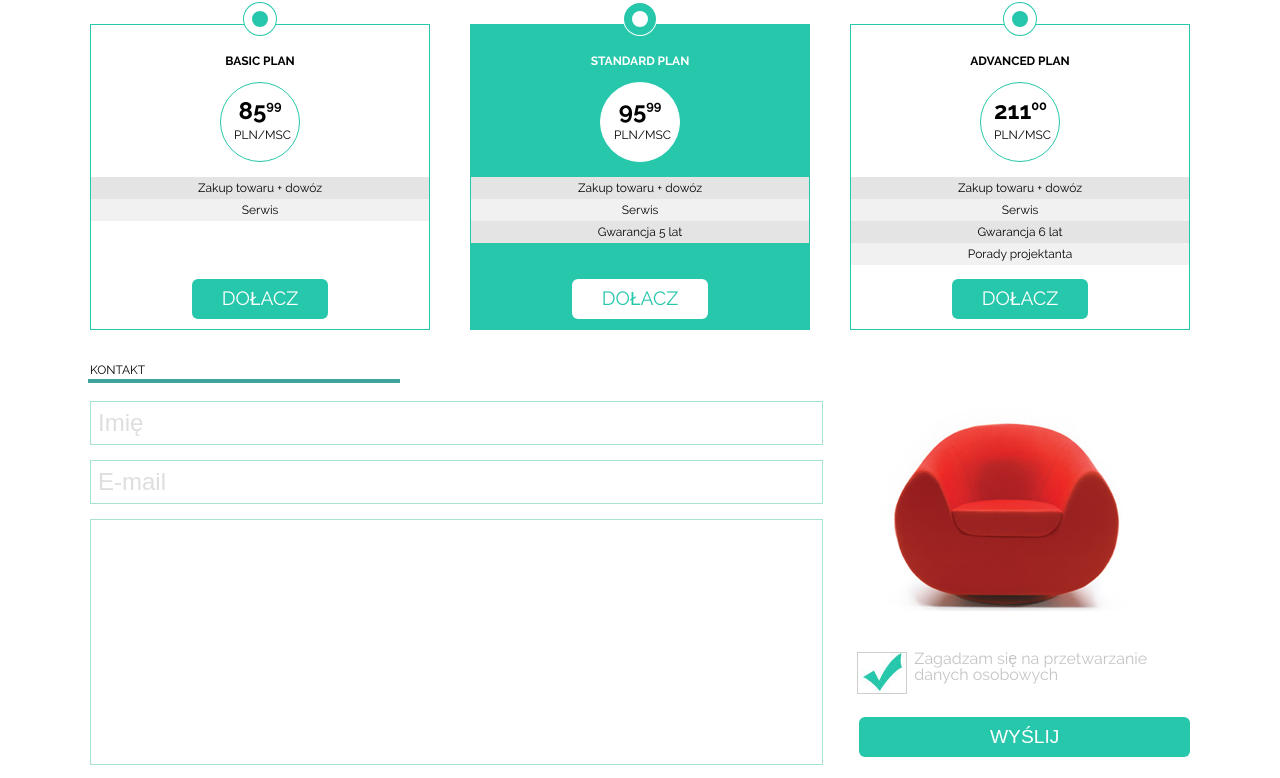
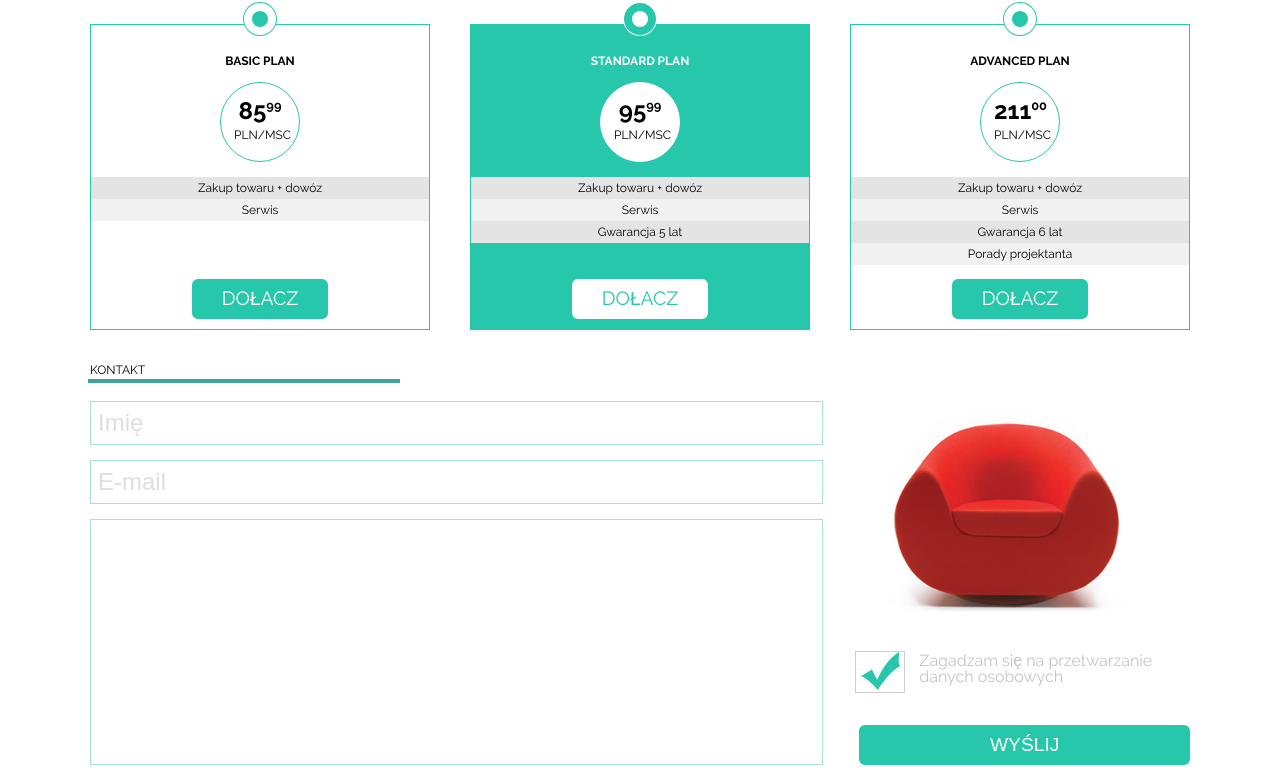
Before and after one commit to szymonWojcikowski/sit_on_chair, a plain HTML site: page index.html in a window 1280 px wide. Shown: the part 700-1478 px from the top of the page. Drawn offline with Linux system fonts and the light colour scheme.

Commit message:
label/input FF issue

```diff
--- a/css/style.css
+++ b/css/style.css
@@ -390,13 +390,107 @@ input[type="radio"]:checked + .card label {
 }
 
 
+
+/* --- Problem z FF, zamiast input:after ostylować checked + label:after---*/
+.contact-form input[type="checkbox"] {
+/*
+    position: relative;
+    width: 48px;
+    height: 40px;
+    float: left;
+    border: 1px ridge #CECECE;
+*/
+    height: 0;
+    visibility: hidden;
+}
+
+.checkbox-holder {
+    position: relative;
+    padding-left: 30px;
+}
+
+
+.contact-form input[type="checkbox"] + label:before {
+    content: "";
+    display: inline-block;
+    width: 48px;
+    height: 40px;
+    position: absolute;
+    top: 40px;
+    left: 32px;
+    border: 1px ridge #CECECE;
+    background: #27c7ab;
+}
+
+.contact-form input[type="checkbox"]:checked + label:before {
+    content: "";
+    display: inline-block;
+    width: 48px;
+    height: 40px;
+    position: absolute;
+    top: 40px;
+    left: 32px;
+    border: 1px ridge #CECECE;
+    background: #27c7ab url("../images/form_ok.jpg") no-repeat;
+}
+
+.contact-form label {
+    display: inline-block;
+    padding-left: 30px;
+    float: left;
+    cursor: pointer;
+}
+
+.contact-form label[for="checkbox"] {
+    margin: 30px 0;
+    padding-left: 66px;
+    font-size: 1rem;
+    color: #C4C4C4;
+}
+
+textarea {
+    resize: none;
+}
+
+input::placeholder, textarea::placeholder {
+    padding-left: 5px;
+    color: #DEDEDE;
+}
+
+
+
+/*------footer-------*/
+
+footer .flex {
+    align-items: center;
+}
+
+footer .copy {
+    flex: 4;
+}
+
+footer .socials {
+    flex: 1;
+}
+
+footer h4 {
+    flex: 1;
+    text-transform: uppercase;
+}
+
+
+.socials li {
+    display: inline-block;
+}
+
+
+/*-----------------------------------------
 .contact-form label[for="checkbox"] {
     margin-top: 30px;
     padding-left: 36px;
     font-size: 1rem;
     color: #C4C4C4;
 }
-/* --- Problem z FF, zamiast input:after ostylować checked + label:after---*/
 .contact-form input[type="checkbox"] {
     position: relative;
     width: 48px;
@@ -434,39 +528,4 @@ input[type="radio"]:checked + .card label {
     width: 100%;
     padding: 10px;
     cursor: pointer;
-}
-
-textarea {
-    resize: none;
-}
-
-input::placeholder, textarea::placeholder {
-    padding-left: 5px;
-    color: #DEDEDE;
-}
-
-
-
-/*------footer-------*/
-
-footer .flex {
-    align-items: center;
-}
-
-footer .copy {
-    flex: 4;
-}
-
-footer .socials {
-    flex: 1;
-}
-
-footer h4 {
-    flex: 1;
-    text-transform: uppercase;
-}
-
-
-.socials li {
-    display: inline-block;
-}
+}*/
--- a/index.html
+++ b/index.html
@@ -139,10 +139,10 @@
 
                         <div class="form-check-and-submit">
                             <img src="images/red_chair.png" alt="Red chair">
-                            <label for="checkbox">
+                            <div class="checkbox-holder">
                                 <input type="checkbox" name="privacy" id="checkbox" checked>
-                                Zagadzam się na przetwarzanie danych osobowych
-                            </label>
+                                <label for="checkbox">Zagadzam się na przetwarzanie danych osobowych</label>
+                            </div>
                             <input type="submit" value="Wyślij" class="btn">
                         </div>
                    </div>
```
